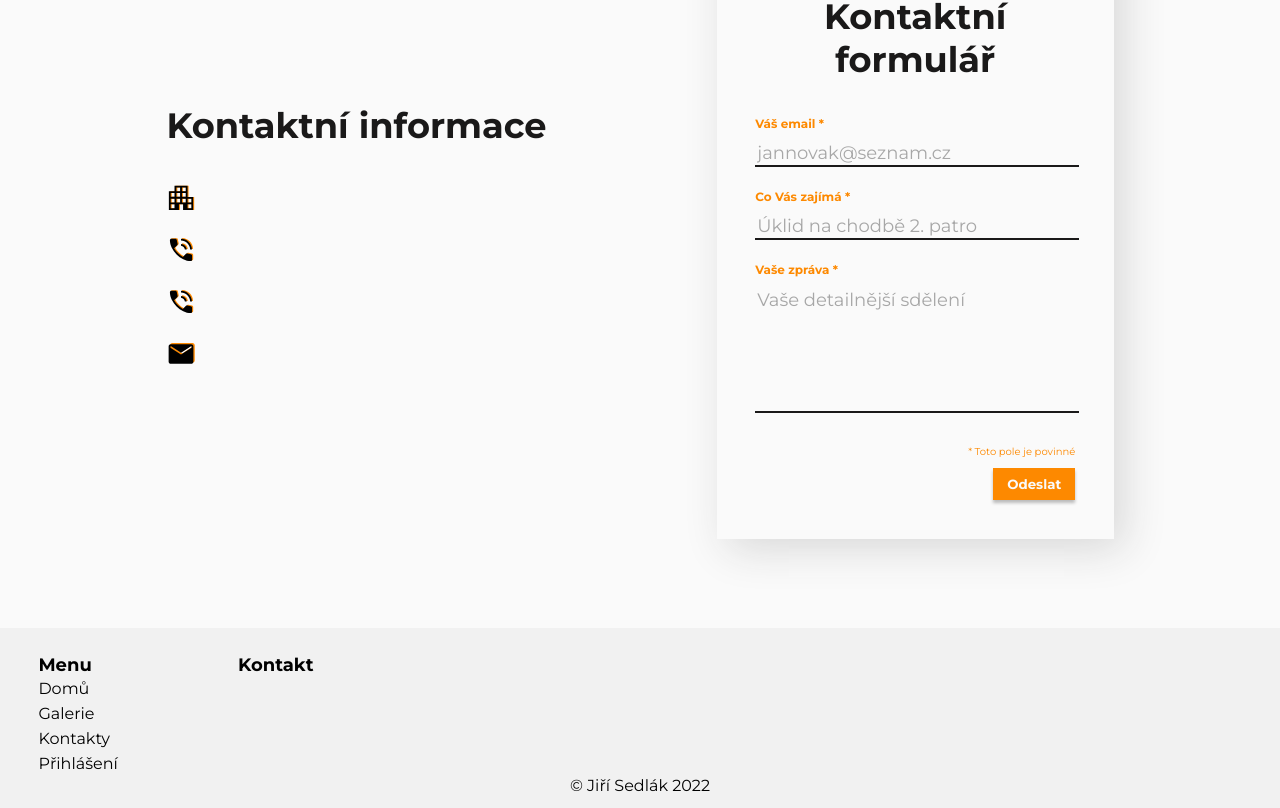
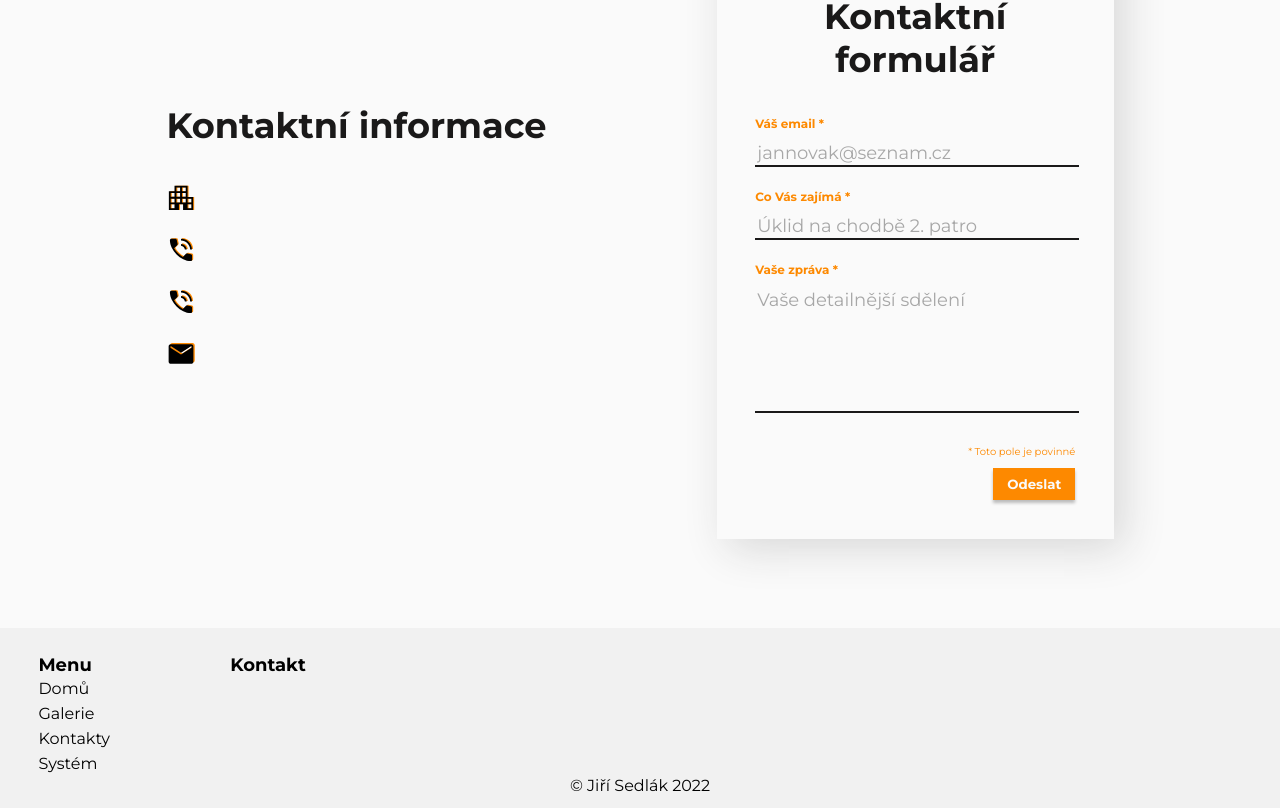
Before and after one commit to b1u3-22/Betula, a Vue app: page / in a window 1280 px wide. Shown: the part 1495-2303 px from the top of the page. Built offline with nearby package versions, Linux system fonts and the light colour scheme; no server answers; what @kyvg/vue3-notification would draw is missing.

Commit message:
Fixed footer links

```diff
--- a/src/App.vue
+++ b/src/App.vue
@@ -72,10 +72,10 @@
     <div class="footerTextContainer">
       <div class="footerMenuContainer">
         <h4 class="footerTitle">Menu</h4>
-        <a class="footerItem">Domů</a>
-        <a class="footerItem">Galerie</a>
-        <a class="footerItem">Kontakty</a>
-        <a class="footerItem">Přihlášení</a>
+        <a href="/" class="footerItem">Domů</a>
+        <a href="/gallery" class="footerItem">Galerie</a>
+        <a href="/home-contact" class="footerItem">Kontakty</a>
+        <a href="/dashboard" class="footerItem">Systém</a>
       </div>
       <div class="footerMenuContainer">
         <h4 class="footerTitle">Kontakt</h4>
@@ -297,6 +297,8 @@ footer {
         font-size: 1rem;
         font-weight: 400;
         cursor: pointer;
+        text-decoration: none;
+        color: black;
       }
     }
   }
```
